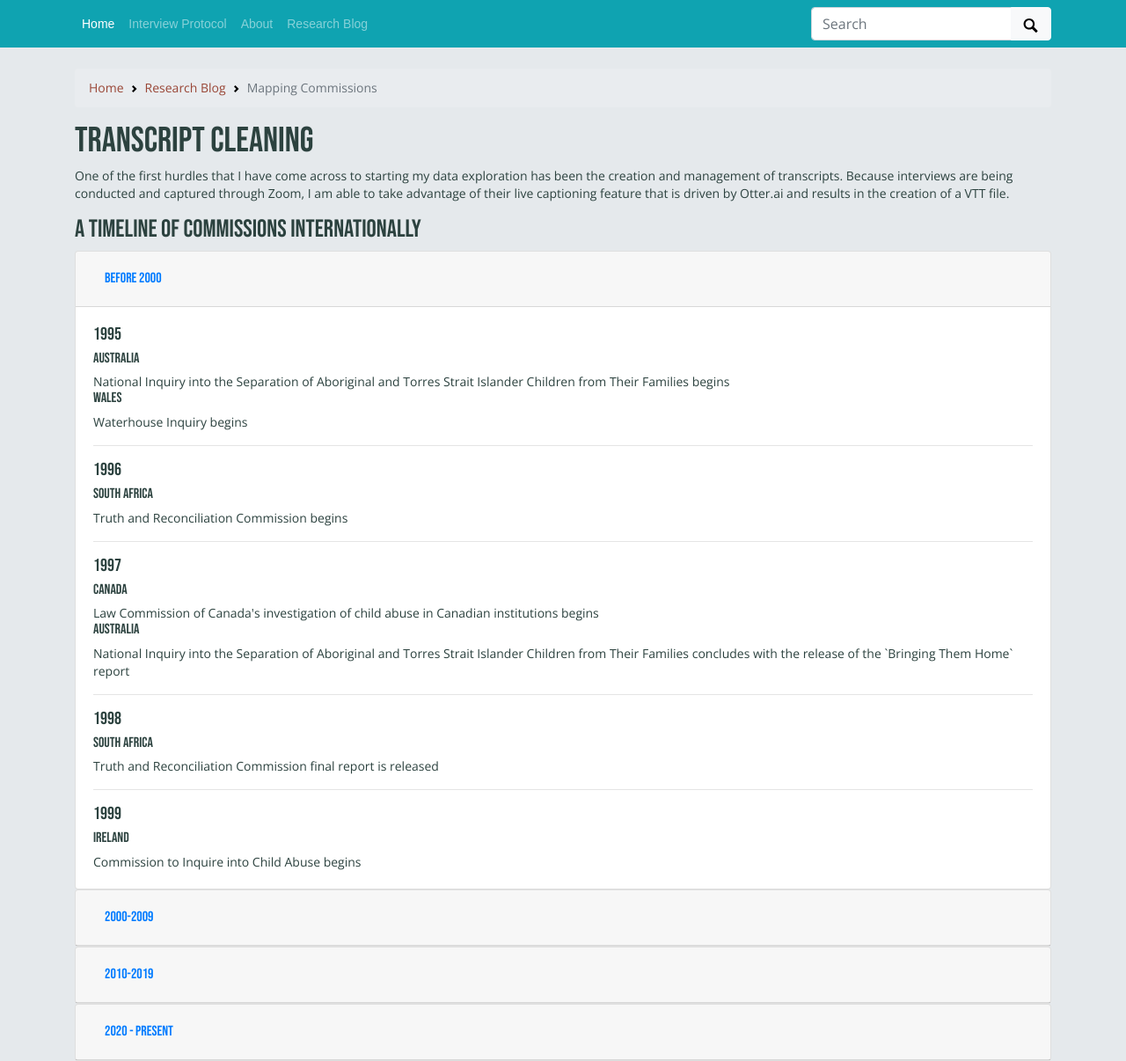
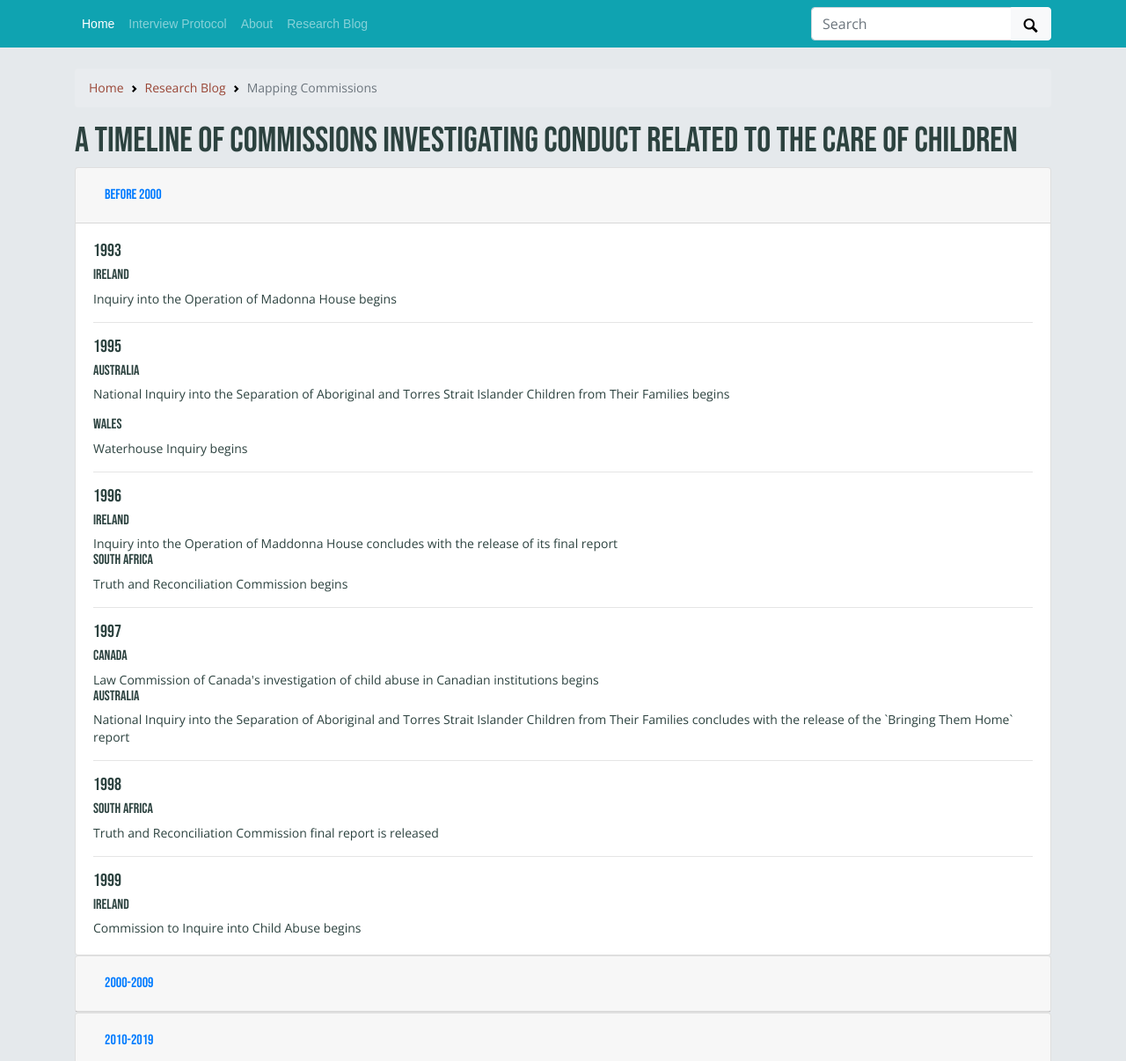
Before and after one commit to mxballin/recordkeeping-governance, a Jekyll site: the page built from pages/commissions.md, in a window 1280 px wide and 1400 px high. Shown: the part 100-1306 px from the top of the window at 88% size. Built offline with Jekyll 4.4.1, drawn with Linux system fonts in a browser that asks for light colours; some web fonts are replaced; some of the changed text lies outside the part shown; grey boxes are pictures that could not be loaded.

Commit message:
Update commissions.md

```diff
--- a/pages/commissions.md
+++ b/pages/commissions.md
@@ -14,11 +14,8 @@ permalink: /blog/commissions.html
   </ol>
 </nav>
 
-# Transcript Cleaning
 
-One of the first hurdles that I have come across to starting my data exploration has been the creation and management of transcripts. Because interviews are being conducted and captured through Zoom, I am able to take advantage of their live captioning feature that is driven by Otter.ai and results in the creation of a VTT file.
-
-### A Timeline of Commissions Internationally
+# A Timeline of Commissions Investigating Conduct Related to the Care of Children
 
 <div id="accordion">
   <div class="card">
@@ -31,11 +28,15 @@ One of the first hurdles that I have come across to starting my data exploration
     </div>
     <div id="collapseOne" class="collapse show" aria-labelledby="headingOne" data-parent="#accordion">
     <div class="card-body">
+     <h5>1993</h5>
+     <h6>Ireland</h6> Inquiry into the Operation of Madonna House begins
+     <hr>
      <h5>1995</h5>
-     <h6>Australia</h6>National Inquiry into the Separation of Aboriginal and Torres Strait Islander Children from Their Families begins
+     <h6>Australia</h6><p>National Inquiry into the Separation of Aboriginal and Torres Strait Islander Children from Their Families begins</p>
      <h6>Wales</h6>Waterhouse Inquiry begins
      <hr>
      <h5>1996</h5>
+      <h6>Ireland</h6> Inquiry into the Operation of Maddonna House concludes with the release of its final report
      <h6>South Africa</h6>Truth and Reconciliation Commission begins
      <hr>
      <h5>1997</h5>
```
Also changed, not shown: other parts of pages/commissions.md (+2 -0 lines).
